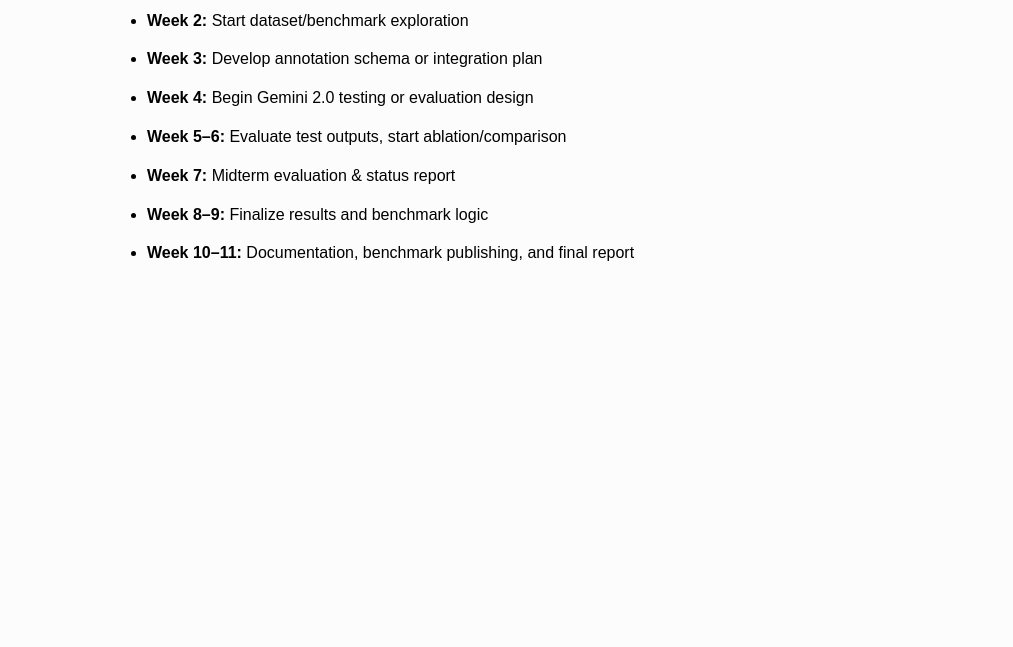
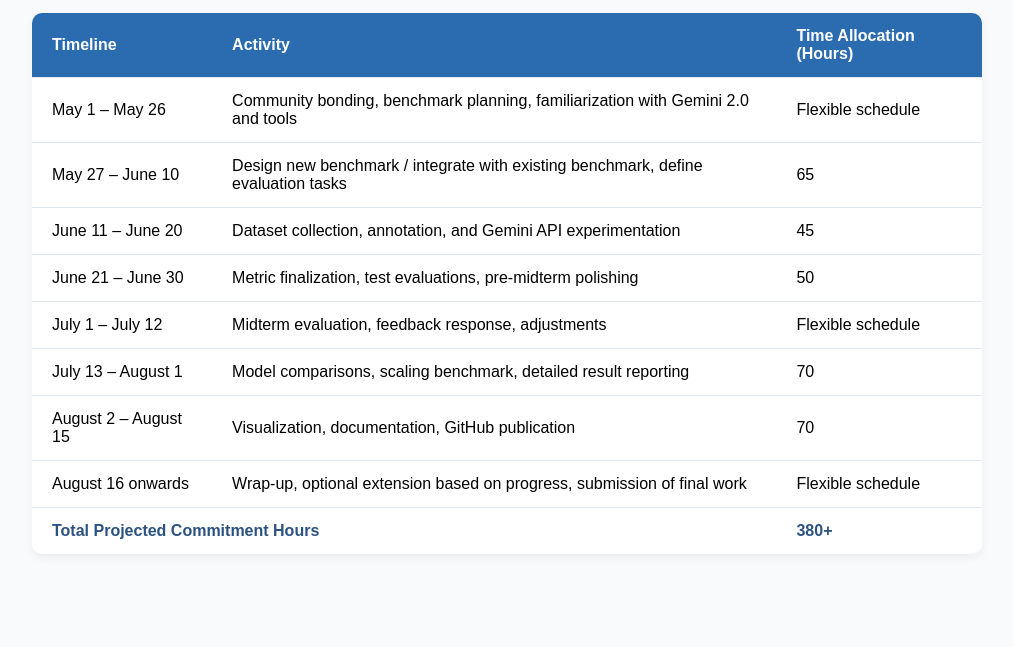
Before and after one commit to Ras-hi/gemini-crisis-benchmark, a plain HTML site: page deployment/timeline.html in a window 1280 px wide. Shown: the part 153-800 px from the top of the page, without its empty margins (133-1146 px from the left). Drawn offline with Linux system fonts and the light colour scheme.

Commit message:
Updated timeline.html

```diff
--- a/deployment/timeline.html
+++ b/deployment/timeline.html
@@ -2,40 +2,102 @@
 <html lang="en">
 <head>
   <meta charset="UTF-8">
-  <title>Weekly Timeline</title>
+  <title>Timeline – Gemini Benchmark Project</title>
   <style>
     body {
       font-family: Arial, sans-serif;
-      background-color: #fcfcfc;
+      background-color: #f8fafc;
       padding: 40px;
-      max-width: 800px;
+      max-width: 950px;
       margin: auto;
     }
     h1 {
       color: #2c5282;
       text-align: center;
+      margin-bottom: 30px;
     }
-    ul {
-      line-height: 1.8;
+    table {
+      width: 100%;
+      border-collapse: collapse;
+      background-color: white;
+      box-shadow: 0 4px 10px rgba(0,0,0,0.05);
+      border-radius: 10px;
+      overflow: hidden;
     }
-    li {
-      margin-bottom: 10px;
+    th, td {
+      padding: 14px 20px;
+      text-align: left;
+      border-bottom: 1px solid #e2e8f0;
+    }
+    th {
+      background-color: #2b6cb0;
+      color: white;
+      font-weight: bold;
+    }
+    tr:last-child td {
+      border-bottom: none;
+    }
+    .highlight {
+      font-weight: bold;
+      color: #2c5282;
     }
   </style>
 </head>
 <body>
 
-  <h1>🗓️ Weekly Checklist</h1>
-  <ul>
-    <li><strong>Week 1 (Pre-coding):</strong> Define scope, goals, and review Gemini documentation</li>
-    <li><strong>Week 2:</strong> Start dataset/benchmark exploration</li>
-    <li><strong>Week 3:</strong> Develop annotation schema or integration plan</li>
-    <li><strong>Week 4:</strong> Begin Gemini 2.0 testing or evaluation design</li>
-    <li><strong>Week 5–6:</strong> Evaluate test outputs, start ablation/comparison</li>
-    <li><strong>Week 7:</strong> Midterm evaluation & status report</li>
-    <li><strong>Week 8–9:</strong> Finalize results and benchmark logic</li>
-    <li><strong>Week 10–11:</strong> Documentation, benchmark publishing, and final report</li>
-  </ul>
+  <h1>🗓️ Timeline – Evaluate Gemini on Multimodal Crisis Detection Benchmark</h1>
+
+  <table>
+    <tr>
+      <th>Timeline</th>
+      <th>Activity</th>
+      <th>Time Allocation (Hours)</th>
+    </tr>
+    <tr>
+      <td>May 1 – May 26</td>
+      <td>Community bonding, benchmark planning, familiarization with Gemini 2.0 and tools</td>
+      <td>Flexible schedule</td>
+    </tr>
+    <tr>
+      <td>May 27 – June 10</td>
+      <td>Design new benchmark / integrate with existing benchmark, define evaluation tasks</td>
+      <td>65</td>
+    </tr>
+    <tr>
+      <td>June 11 – June 20</td>
+      <td>Dataset collection, annotation, and Gemini API experimentation</td>
+      <td>45</td>
+    </tr>
+    <tr>
+      <td>June 21 – June 30</td>
+      <td>Metric finalization, test evaluations, pre-midterm polishing</td>
+      <td>50</td>
+    </tr>
+    <tr>
+      <td>July 1 – July 12</td>
+      <td>Midterm evaluation, feedback response, adjustments</td>
+      <td>Flexible schedule</td>
+    </tr>
+    <tr>
+      <td>July 13 – August 1</td>
+      <td>Model comparisons, scaling benchmark, detailed result reporting</td>
+      <td>70</td>
+    </tr>
+    <tr>
+      <td>August 2 – August 15</td>
+      <td>Visualization, documentation, GitHub publication</td>
+      <td>70</td>
+    </tr>
+    <tr>
+      <td>August 16 onwards</td>
+      <td>Wrap-up, optional extension based on progress, submission of final work</td>
+      <td>Flexible schedule</td>
+    </tr>
+    <tr>
+      <td colspan="2" class="highlight">Total Projected Commitment Hours</td>
+      <td class="highlight">380+</td>
+    </tr>
+  </table>
 
 </body>
 </html>
```
